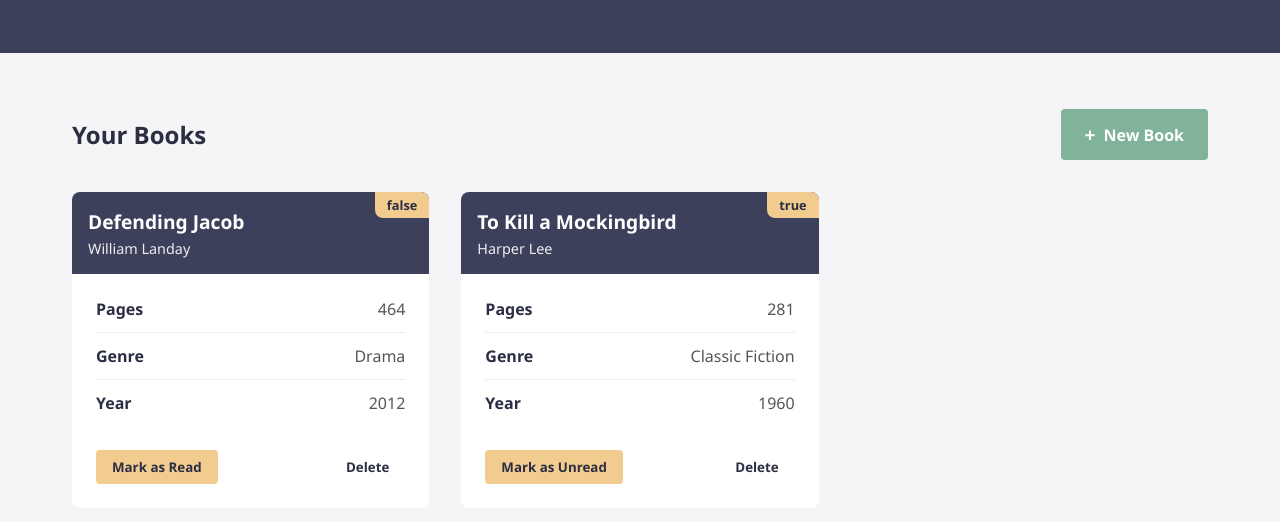
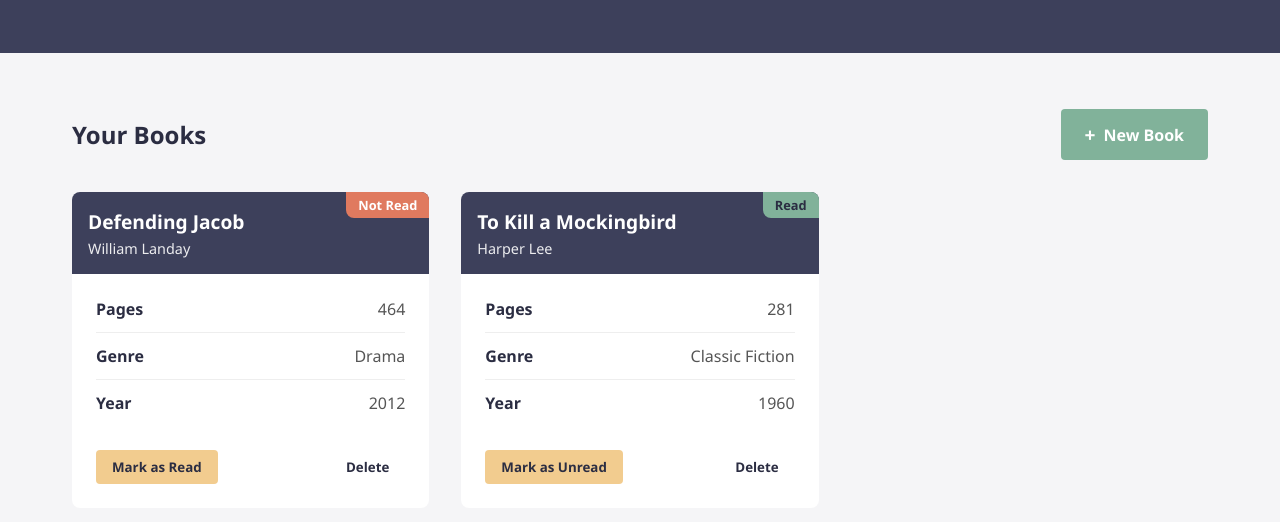
Before and after one commit to TyriqOdle/Library-App, a plain HTML site: page index.html in a window 1280 px wide. Shown: the part 132-654 px from the top of the page. Drawn offline with Linux system fonts and the light colour scheme.

Commit message:
Changed how read or not read is displayed. 1.Made is so when the book is not read, it displays Not Read instead of false and vise versa for read. 2. When book is read, the background behind the text is now green and red when its not read.

```diff
--- a/index.js
+++ b/index.js
@@ -51,6 +51,10 @@
     bookAuthor.setAttribute("class","book-author")
     let readStatus = document.createElement("div")
     readStatus.setAttribute("class","read-status")
+    if (!book.read) {
+      readStatus.classList.add("not-read");
+    }
+
     let bookBody = document.createElement("div")
     bookBody.setAttribute("class","book-card-body")
 
@@ -141,7 +145,8 @@
     //Assigning Values
     bookTitle.textContent = book.title
     bookAuthor.textContent = book.author
-    readStatus.textContent = book.read
+    readStatus.textContent = readStatus.textContent = book.read ? "Read" : "Not Read"
+
 
     pagesValue.textContent = book.pages
     genreValue.textContent = book.genre
--- a/styles.css
+++ b/styles.css
@@ -167,7 +167,7 @@
     position: absolute;
     top: 0;
     right: 0;
-    background-color: var(--accent-color);
+    background-color: var(--secondary-color);
     color: var(--dark-color);
     padding: 0.25rem 0.75rem;
     font-size: 0.8rem;
```
Also changed, not shown: index.html (line endings or trailing spaces).
